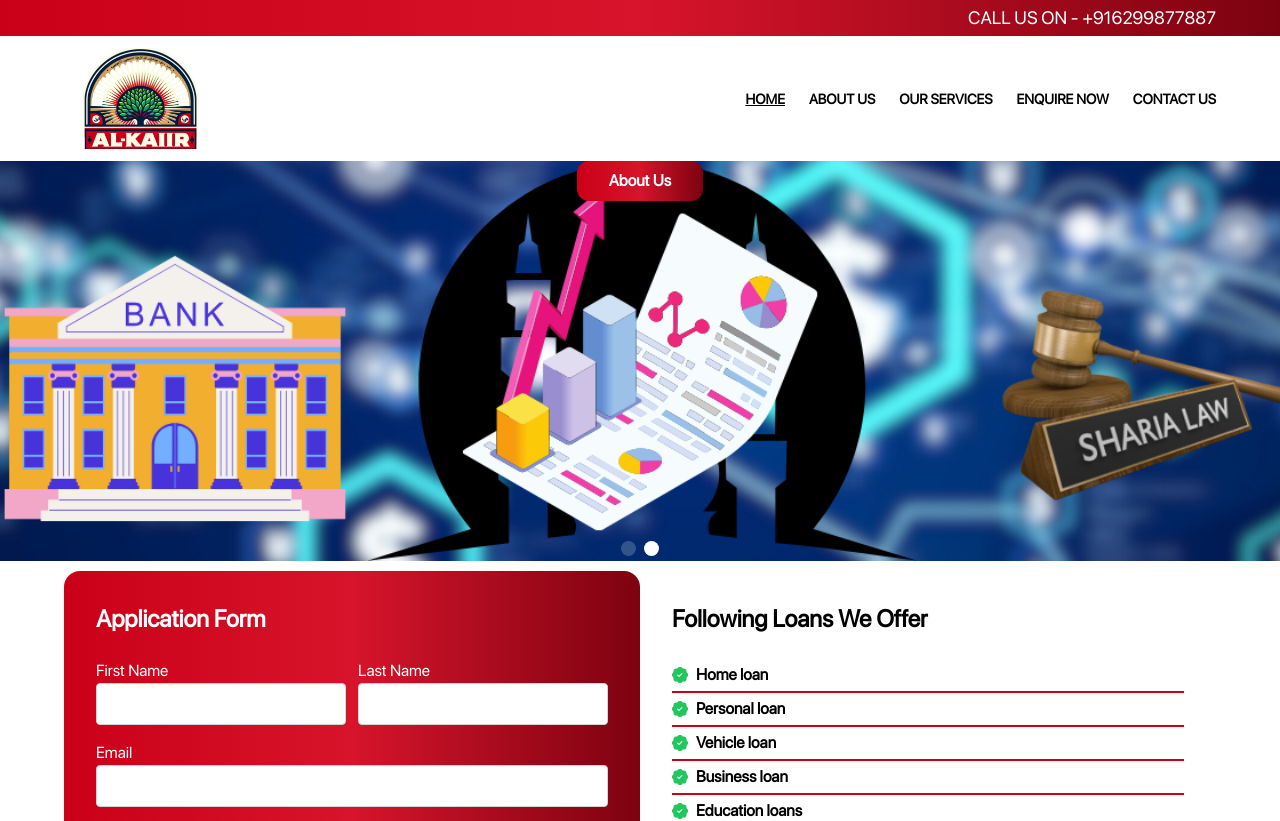
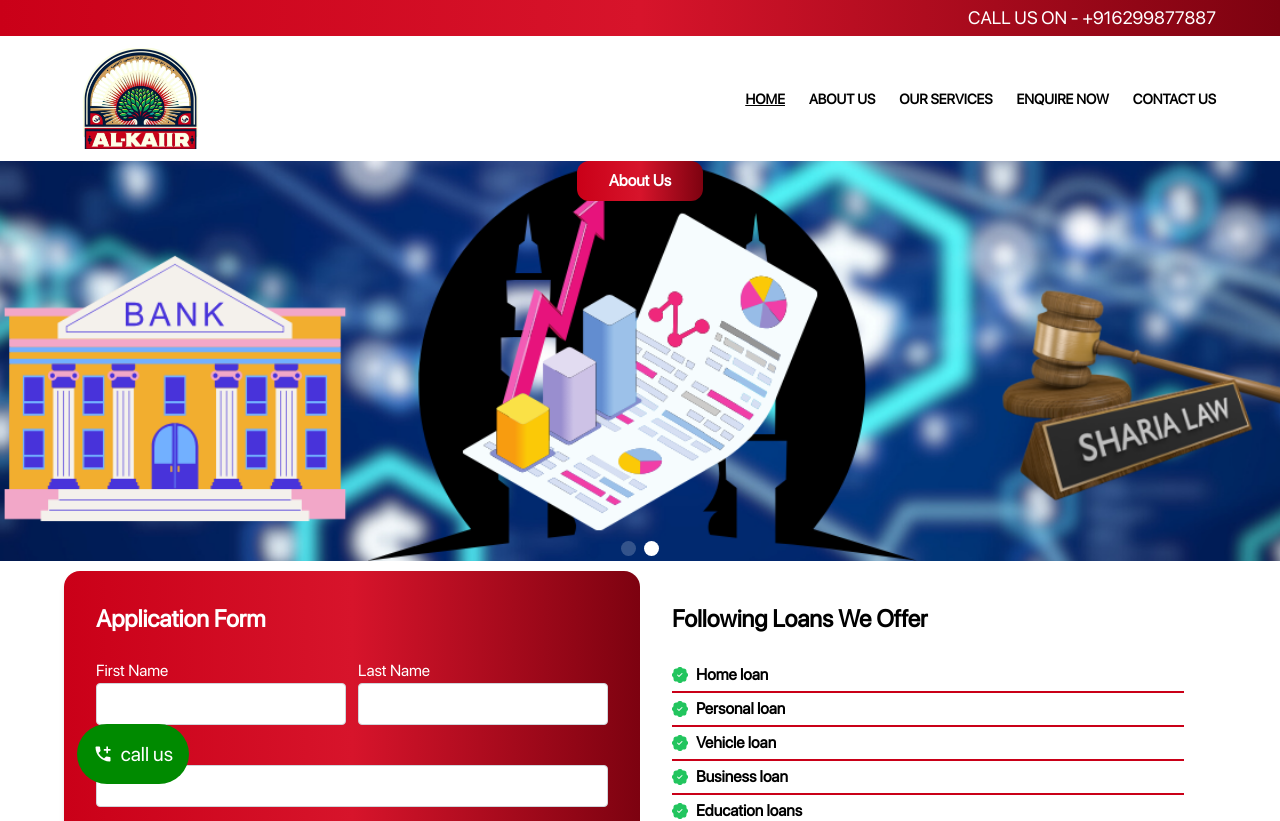
Before and after one commit to noorshanu/loanapp-website, a React (Create React App) app: page / in a window 1280 px wide. Shown: the top 821 px of the page. Built offline with nearby package versions, Linux system fonts and the light colour scheme.

Commit message:
Update Home.jsx

```diff
--- a/src/Pages/Home.jsx
+++ b/src/Pages/Home.jsx
@@ -1,5 +1,5 @@
 
-
+import { MdAddIcCall } from "react-icons/md";
 
 import Biomag from '../components/Biomag'
 
@@ -38,7 +38,7 @@ function Home() {
   // }, []);
   return (
    <>
-   <div>
+   <div className=' relative'>
     {/* <TopBar/> */}
     {/* <Navbar/> */}
     <SearchMenu/>
@@ -53,6 +53,16 @@ function Home() {
     {/* <Contact/> */}
     <Footer/>
     <Disclaimer/>
+
+    <div className="  fixed bottom-4 left-[6%] p-4  z-20  bg-[#008a00] rounded-full">
+      <a href="tel:06299877887" className="bg-[#008a00]  text-xl text-white flex items-center justify-center gap-2   ">
+
+
+        <MdAddIcCall /> call us
+
+
+      </a>
+    </div>
    </div>
    {/* <WelcomePopup isOpen={isPopupOpen} onClose={closePopup}/> */}
    </>
```
